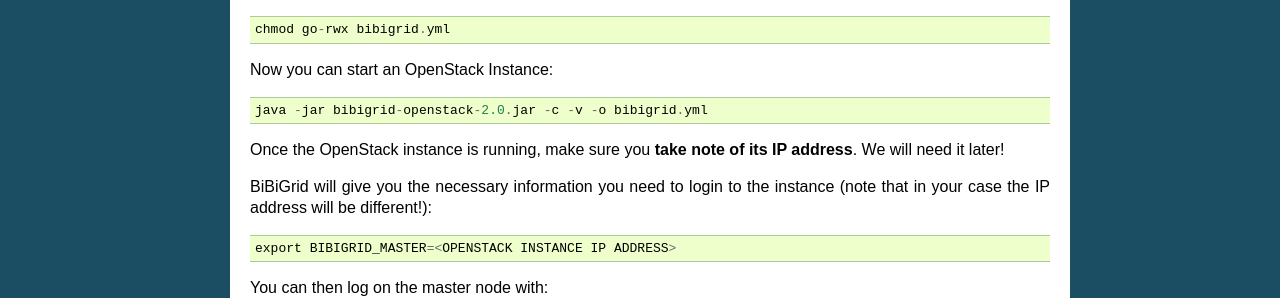
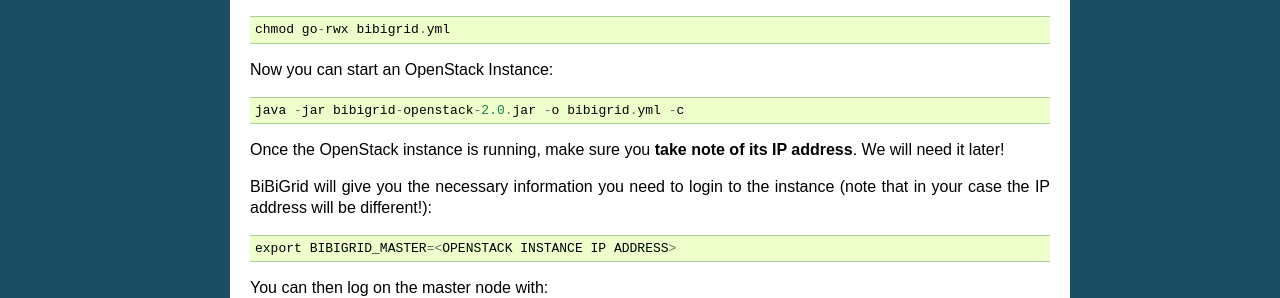
Before and after one commit to metagenomics/metagenomics-workshop, a Sphinx documentation site: the page built from docs/bibigrid.rst, in a window 1280 px wide. Shown: the part 618-916 px from the top of the page. Built offline with Sphinx 7.4.7, drawn with Linux system fonts in a browser that asks for light colours.

```diff
--- a/docs/bibigrid.rst
+++ b/docs/bibigrid.rst
@@ -36,7 +36,7 @@ Change file permissions for bibigrid.yml file::
 
 Now you can start an OpenStack Instance::
 
-  java -jar bibigrid-openstack-2.0.jar -c -v -o bibigrid.yml
+  java -jar bibigrid-openstack-2.0.jar -o bibigrid.yml -c
 
 Once the OpenStack instance is running, make sure you **take note of its IP
 address**. We will need it later!
```
